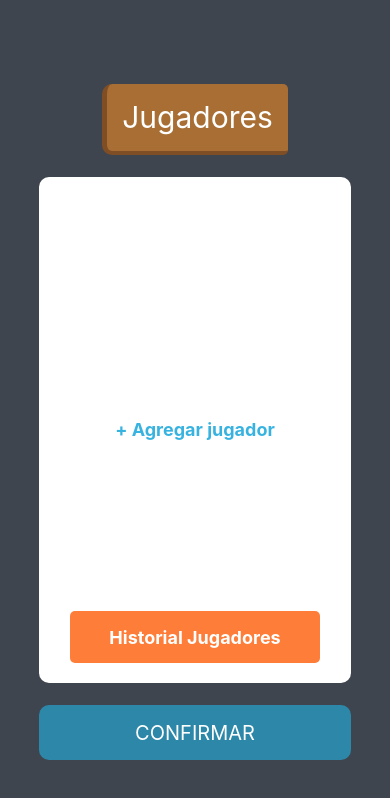
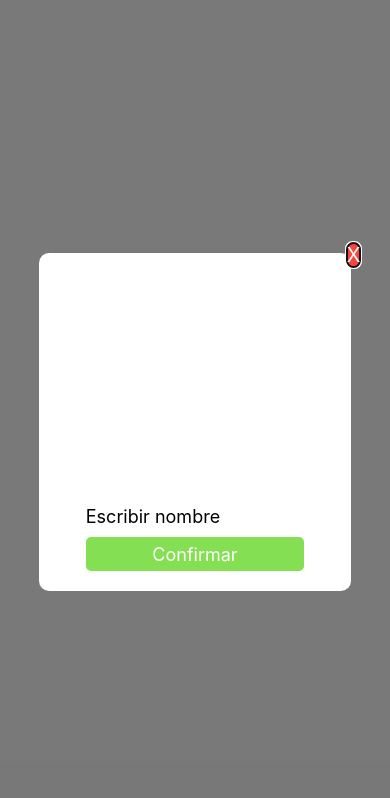
Before and after one commit to BStar098/Tomanji, a React Native app: screen /AddUserModal in a window 390 px wide. Shown: the top 798 px of the page. Built offline with nearby package versions, Linux system fonts and the light colour scheme.

Commit message:
create players list ready

```diff
--- a/App.js
+++ b/App.js
@@ -4,7 +4,7 @@ import { createNativeStackNavigator } from "@react-navigation/native-stack";
 import { Provider } from "react-redux";
 import { store } from "./states/store";
 import Home from "./screens/Home";
-import Test from "./screens/Test";
+import AddUserModal from "./screens/AddUserModal";
 
 export default function App() {
   const Stack = createNativeStackNavigator();
@@ -19,7 +19,7 @@ export default function App() {
           }}
         >
           <Stack.Screen name="Tomanji" component={Home} />
-          <Stack.Screen name="Test" component={Test} />
+          <Stack.Screen name="AddUserModal" component={AddUserModal} />
         </Stack.Navigator>
       </NavigationContainer>
     </Provider>
--- a/components/Button.js
+++ b/components/Button.js
@@ -1,6 +1,6 @@
 import React from "react";
-import { Pressable, Text } from "react-native";
-
+import { Pressable, Text, View } from "react-native";
+import { useDispatch } from "react-redux";
 function Button({
   style,
   title,
@@ -9,13 +9,30 @@ function Button({
   titleSize,
   backgroundColor,
   onPress,
+  icon,
+  onPressIcon,
 }) {
-  return (
+
+  return onPressIcon ? (
+    <View
+      style={backgroundColor ? { ...style, backgroundColor } : { ...style }}
+    >
+      <Pressable onPress={onPress}>
+        <Text style={{ ...titleStyle, color: titleColor, fontSize: titleSize }}>
+          {title}
+        </Text>
+      </Pressable>
+      <Pressable onPress={onPressIcon}>{icon}</Pressable>
+    </View>
+  ) : (
     <Pressable
       onPress={onPress}
       style={backgroundColor ? { ...style, backgroundColor } : { ...style }}
     >
-      <Text style={{...titleStyle, color: titleColor, fontSize: titleSize }}>{title}</Text>
+      <Text style={{ ...titleStyle, color: titleColor, fontSize: titleSize }}>
+        {title}
+      </Text>
+      {icon ? icon : <></>}
     </Pressable>
   );
 }
--- /dev/null
+++ b/components/ListItem.js
@@ -0,0 +1,21 @@
+import React from "react";
+import { View, StyleSheet, Text } from "react-native";
+
+function ListItem({
+  style,
+  titleStyle,
+  title,
+  titleColor,
+  titleSize,
+  background,
+}) {
+  return (
+    <View style={[{ ...style, backgroundColor: background }]}>
+      <Text style={{ ...titleStyle, color: titleColor, fontSize: titleSize }}>
+        {title}
+      </Text>
+    </View>
+  );
+}
+const styles = StyleSheet.create({});
+export default ListItem;
--- /dev/null
+++ b/screens/AddUserModal.js
@@ -0,0 +1,179 @@
+import { React, useState } from "react";
+import {
+  View,
+  Text,
+  TextInput,
+  Modal,
+  StyleSheet,
+  KeyboardAvoidingView,
+  Alert,
+} from "react-native";
+import EvilIcons from "@expo/vector-icons/EvilIcons";
+import Button from "../components/Button";
+import { useDispatch, useSelector } from "react-redux";
+import {
+  clearUserList,
+  createUser,
+  createUsersList,
+  deleteUser,
+} from "../states/users";
+
+function AddUserModal({ modalVisible, setModalVisible, description, title }) {
+  const dispatch = useDispatch();
+  const users = useSelector((state) => state.users.userList);
+  const [modalInputValue, setModalInputValue] = useState("");
+  const [eventModalInputValue, setEventModalInputValue] = useState({
+    name: "",
+    players: users,
+    date: "",
+    picture: "",
+  });
+  const modalInputHandler = (e) => {
+    if (!description) {
+      setModalInputValue(e);
+    } else {
+      setEventModalInputValue({ ...eventModalInputValue, name: e });
+    }
+  };
+
+  return (
+    <View style={styles.centeredView}>
+      <Modal animationType="fade" visible={modalVisible} transparent={true}>
+        <View style={styles.modalContainer}>
+          <KeyboardAvoidingView style={styles.modalContent}>
+            <Button
+              style={styles.closeButton}
+              titleStyle={{ marginHorizontal: "3%", alignSelf: "center" }}
+              title="X"
+              titleSize={20}
+              titleColor="white"
+              backgroundColor="#FB443B"
+              onPress={() => {
+                setModalVisible(!modalVisible);
+                /* dispatch(clearUserList()); */
+              }}
+            />
+            <Text style={styles.modalContentTitle}>{title}</Text>
+            <View style={styles.modalUsersContainer}>
+              {!description ? (
+                users.map((user, index) => (
+                  <View key={index} style={styles.modalUserName}>
+                    <Button
+                      style={{
+                        flexDirection: "row",
+                        padding: "3%",
+                        alignItems: "center",
+                        borderRadius: 10,
+                      }}
+                      title={user}
+                      backgroundColor="#EDEDED"
+                      titleSize={16}
+                      onPressIcon={() => {
+                        dispatch(deleteUser(user));
+                      }}
+                      icon={
+                        <EvilIcons
+                          name="trash"
+                          size={25}
+                          color="red"
+                          userName={user}
+                        />
+                      }
+                    />
+                  </View>
+                ))
+              ) : (
+                <Text style={styles.descriptionText}>{description}</Text>
+              )}
+            </View>
+            <View style={styles.inputContainer}>
+              <TextInput
+                style={{ fontSize: 18, marginBottom: 10 }}
+                textAlign="center"
+                placeholder="Escribir nombre"
+                onChangeText={modalInputHandler}
+                value={!description ? modalInputValue : eventModalInputValue}
+              />
+              <Button
+                title="Confirmar"
+                titleColor="#FFFFFF"
+                backgroundColor="#84E052"
+                titleSize={18}
+                style={styles.modalButton}
+                onPress={() => {
+                  Alert.alert(
+                    !description ? "Agregar usuario" : `Crear Evento`,
+                    !description
+                      ? `Está seguro de que quiere agregar al usuario "${modalInputValue}" `
+                      : `Crear evento "${eventModalInputValue.name}"?`,
+                    [
+                      {
+                        text: "Si!",
+                        onPress: () => {
+                          if (!description) {
+                            dispatch(createUser(modalInputValue));
+                          } else {
+                            dispatch(createUsersList(eventModalInputValue));
+                            dispatch(clearUserList());
+                            setModalVisible(!modalVisible);
+                          }
+                          setModalInputValue("");
+                        },
+                        cancelable: true,
+                      },
+                      { text: "Cancelar" },
+                    ]
+                  );
+                }}
+              />
+            </View>
+          </KeyboardAvoidingView>
+        </View>
+      </Modal>
+    </View>
+  );
+}
+
+const styles = StyleSheet.create({
+  modalContainer: {
+    flex: 1,
+    justifyContent: "center",
+    alignItems: "center",
+    backgroundColor: "rgba(0, 0, 0, 0.5)",
+  },
+  closeButton: {
+    position: "absolute",
+    top: "-3%",
+    right: "-3%",
+    borderRadius: 30,
+  },
+  modalContent: {
+    width: "80%",
+    height: "40%",
+    borderRadius: 10,
+    backgroundColor: "white",
+    padding: "5%",
+    alignItems: "center",
+    justifyContent: "space-between",
+  },
+  modalContentTitle: {
+    fontSize: 18,
+    fontWeight: "700",
+    color: "#3F454E",
+  },
+  modalUsersContainer: {
+    flexDirection: "row",
+    flexWrap: "wrap",
+  },
+  descriptionText: { color: "#979797", fontSize: 16, fontWeight: "400" },
+  modalUserName: {
+    flexDirection: "row",
+    marginBottom: "3%",
+    marginRight: "1%",
+    alignItems: "center",
+  },
+  inputContainer: { width: "80%" },
+  modalButton: { alignItems: "center", paddingVertical: "3%", borderRadius: 5 },
+});
+
+export default AddUserModal;
--- a/screens/Home.js
+++ b/screens/Home.js
@@ -1,22 +1,72 @@
-import React from "react";
-import { Pressable, Text, View, StyleSheet } from "react-native";
+import { React, useState } from "react";
+import {
+  Pressable,
+  Text,
+  View,
+  StyleSheet,
+  ScrollView,
+  Alert,
+} from "react-native";
 import Button from "../components/Button";
 import { useSelector } from "react-redux";
+import AddUserModal from "./AddUserModal";
+import ListItem from "../components/ListItem";
+import EvilIcons from "@expo/vector-icons/EvilIcons";
+import { useDispatch } from "react-redux";
+import { createUsersList, deleteUser } from "../states/users";
 
 function Home({ navigation }) {
+  const dispatch = useDispatch();
   const userList = useSelector((state) => state.users.userList);
+  const [userListModalVisible, setUserListModalVisible] = useState(false);
+  const [eventModalVisible, setEventModalVisible] = useState(false);
   return (
     <View style={styles.landingContainer}>
       <View style={styles.landingTitleContainer}>
         <Text style={styles.landingTitle}>Jugadores</Text>
       </View>
       <View style={styles.playersContainer}>
+        <View style={{ height: "60%", width: "100%" }}>
+          <ScrollView>
+            {userList.map((user, index) => (
+              <View
+                key={index}
+                style={{
+                  flexDirection: "row",
+                  alignItems: "center",
+                  justifyContent: "space-between",
+                }}
+              >
+                <ListItem
+                  title={`${index + 1}. ` + user}
+                  titleSize={18}
+                  background="white"
+                />
+                <Pressable
+                  onPress={() => {
+                    dispatch(deleteUser(user));
+                  }}
+                >
+                  <EvilIcons
+                    name="trash"
+                    size={25}
+                    color="red"
+                    userName={user}
+                  />
+                </Pressable>
+              </View>
+            ))}
+          </ScrollView>
+        </View>
         <Button
           title="+ Agregar jugador"
-          titleStyle={{ fontWeight: "700" }}
+          titleStyle={{ fontWeight: "700", marginTop: "5%" }}
           titleSize={18}
           titleColor={"#38B3E0"}
-        ></Button>
+          onPress={() => {
+            setUserListModalVisible(!userListModalVisible);
+          }}
+        />
         <Button
           style={styles.playersHistoryButton}
           title="Historial Jugadores"
@@ -31,6 +81,20 @@ function Home({ navigation }) {
         title={"CONFIRMAR"}
         titleColor={"white"}
         titleSize={20}
+        onPress={() => {
+          setEventModalVisible(!eventModalVisible);
+        }}
+      />
+      <AddUserModal
+        title="Agrega jugadores"
+        modalVisible={userListModalVisible}
+        setModalVisible={setUserListModalVisible}
+      />
+      <AddUserModal
+        title="Nombre del Evento"
+        description="Guarda la lista para el futuro"
+        modalVisible={eventModalVisible}
+        setModalVisible={setEventModalVisible}
       />
     </View>
   );
@@ -65,7 +129,7 @@ const styles = StyleSheet.create({
     width: "100%",
     borderRadius: 10,
     alignItems: "center",
-    justifyContent: "center",
+    padding: "2%",
   },
   playersHistoryButton: {
     position: "absolute",
--- a/screens/Test.js
+++ /dev/null
@@ -1,12 +0,0 @@
-import React from "react";
-import { View, Text } from "react-native";
-
-function Test({navigation}) {
-  return (
-    <View>
-      <Text>Testing this challenge out uwu</Text>
-    </View>
-  );
-}
-
-export default Test;
```
Also changed, not shown: states/users.js (+6 -3 lines).
